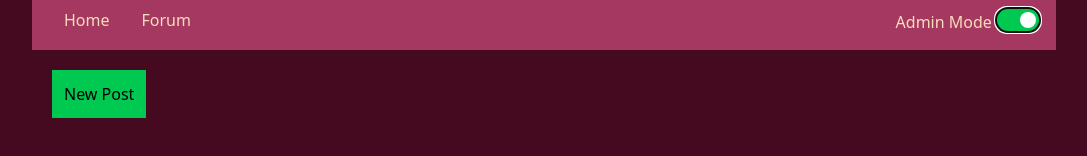
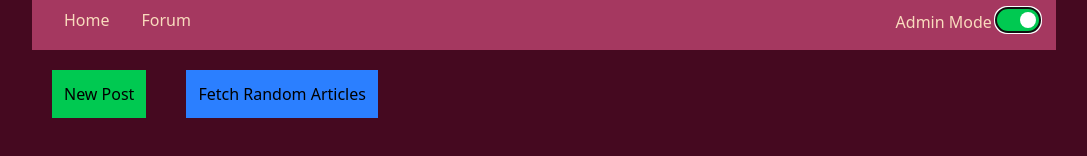
Before and after one commit to adrjo/HLTV-React, a React (Vite) app: page / in a window 1280 px wide. Both pictures are taken after a click on the label "Admin Mode". Shown: the part 324-480 px from the top of the page, without its empty margins (96-1183 px from the left). Built offline with nearby package versions, Linux system fonts and the light colour scheme.

Commit message:
Add button to fetch some predefined articles

```diff
--- a/src/App.jsx
+++ b/src/App.jsx
@@ -3,7 +3,6 @@ import { MainPage } from "./pages/MainPage";
 import { ForumPage } from "./pages/ForumPage";
 import { create } from "zustand";
 import { ArticlePage } from "./pages/ArticlePage";
-import { useEffect } from "react";
 import { getNewsFromStorage } from "./api/posts";
 
 export const adminStore = create((set) => (
--- a/src/api/comments.js
+++ b/src/api/api.js
@@ -20,3 +20,10 @@ export async function apiFetchComments(amtComments) {
   const comments = await response.json();
   return comments.comments;
 }
+
+export async function fetchRandomArticles() {
+  const response = await fetch("https://gist.githubusercontent.com/adrjo/e25720ae487da58c4613b1f442095d96/raw/8b2f31efcb6c44b51c379846e8477acea215fe5c/hltv.json");
+
+  const articles = await response.json();
+  return articles;
+}
--- a/src/api/posts.js
+++ b/src/api/posts.js
@@ -8,7 +8,7 @@ export function savePostLocalStorage(post) {
     savePosts(posts);
 }
 
-function savePosts(posts) {
+export function savePosts(posts) {
     localStorage.setItem("posts", JSON.stringify(posts));
 }
 
--- a/src/components/Comments.jsx
+++ b/src/components/Comments.jsx
@@ -1,5 +1,5 @@
 import { useEffect, useState } from "react";
-import { apiFetchComments } from "../api/comments";
+import { apiFetchComments } from "../api/api";
 import { getRandomNumber } from "../util/Util";
 
 
--- a/src/pages/MainPage.jsx
+++ b/src/pages/MainPage.jsx
@@ -7,7 +7,10 @@ import { Button } from "@headlessui/react";
 import { NewPostForm } from "../components/PostForm";
 import { adminStore, postsStore, toastsStore } from "../App";
 import { Toasts } from "../components/Toasts";
-import { getRandomNumber } from "../util/Util";
+import { selectFeaturedArticle } from "../util/Util";
+import { fetchRandomArticles } from "../api/api";
+import { Flag } from "../util/Flag";
+import { savePosts } from "../api/posts";
 
 const featuredArticle = {
   title: "Spirit win Blast Open London 2025",
@@ -16,10 +19,12 @@ const featuredArticle = {
 };
 
 export function MainPage() {
-  const [article, setFeaturedArticle] = useState(featuredArticle);
   const adminMode = adminStore((state) => state.adminModeToggled);
 
   const posts = postsStore((state) => state.posts);
+  const setPosts = postsStore((state) => state.setPosts);
+
+  const [article, setFeaturedArticle] = useState(featuredArticle);
 
   const toasts = toastsStore((state) => state.toasts);
 
@@ -29,15 +34,35 @@ export function MainPage() {
     setShow(!show)
   )
 
-  const weekMs = 7 * 24 * 60 * 60 * 1000;
+  const [hasFetched, setFetchedState] = useState(false);
+
+  const fetchArticles = () => {
+    fetchRandomArticles()
+      .then(data => {
+        // data is missing "flag" property, set default
+        const normalized = data.map(article => ({
+          ...article,
+          flag: article.flag ?? Flag.WORLD,
+          date: Number(article.date), // data has date as a string, convert to number
+          id: crypto.randomUUID() // give id
+        }));
+
+        // merge into posts
+        const merged = [...posts, ...normalized];
+        setPosts(merged);
+        savePosts(merged);
+        selectFeaturedArticle(merged, setFeaturedArticle); // refresh header post
+
+        setFetchedState(true);
+        localStorage.setItem("hasFetched", true);
+      })
+      .catch(err => console.error("Failed to fetch articles:", err));
+  };
+
   useEffect(() => {
-    let options = posts
-      .filter(post => post.img != undefined && post.img != "")
-      .filter(post => Date.now() - post.date < weekMs); // featured article shouldnt be too old
-
-    if (options.length != 0) {
-      setFeaturedArticle(options[getRandomNumber(0, options.length - 1)]);
-    }
+    selectFeaturedArticle(posts, setFeaturedArticle);
+    const fetchState = localStorage.getItem("hasFetched") || false;
+    setFetchedState(fetchState);
   }, [])
 
   return (
@@ -46,14 +71,25 @@ export function MainPage() {
       <Navbar />
 
       {adminMode &&
-        <Button
-          onClick={toggleShow}
-          className="bg-green-500 m-5 p-3 text-black">
-          New Post
-        </Button>
+        <>
+          <Button
+            onClick={toggleShow}
+            className="bg-green-500 m-5 p-3 text-black">
+            New Post
+          </Button>
+
+          {!hasFetched &&
+            <Button
+              onClick={fetchArticles}
+              className="bg-blue-500 m-5 p-3 text-black">
+              Fetch Random Articles
+            </Button>
+          }
+        </>
       }
 
       <NewsList news={posts} />
+
       <Toasts toasts={toasts} />
 
       {show && <NewPostForm setShow={setShow} />}
--- a/src/util/Util.js
+++ b/src/util/Util.js
@@ -51,3 +51,15 @@ export function displayToast(message, isError = false, timeSeconds = 5) {
     removeToast(newToast.id);
   }, timeSeconds * 1000)
 }
+
+
+const weekMs = 7 * 24 * 60 * 60 * 1000;
+export function selectFeaturedArticle(posts, setFeaturedArticle) {
+  let options = posts
+    .filter(post => post.img != undefined && post.img != "")
+    .filter(post => Date.now() - post.date < weekMs); // featured article shouldnt be too old
+
+  if (options.length != 0) {
+    setFeaturedArticle(options[getRandomNumber(0, options.length - 1)]);
+  }
+}
```
